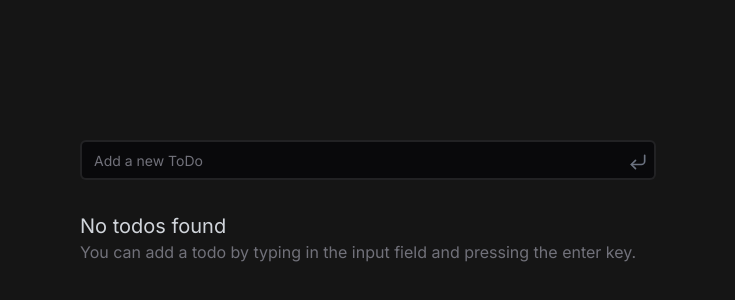
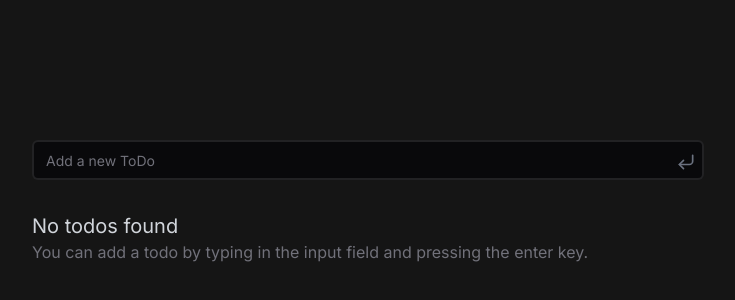
Before and after one commit to Biplo12/FTR-TODO-RT, a Next.js app: page / in a window 1280 px wide. Shown: the part 198-498 px from the top of the page, without its empty margins (272-1007 px from the left). Built offline with nearby package versions, Linux system fonts and the light colour scheme.

Commit message:
style: max width of container

```diff
--- a/src/components/TodoForm.tsx
+++ b/src/components/TodoForm.tsx
@@ -30,7 +30,7 @@ const TodoForm: React.FC = (): JSX.Element => {
   };
 
   return (
-    <div className="flex w-full max-w-xl relative items-center justify-center h-full">
+    <div className="flex w-full max-w-2xl relative items-center justify-center h-full">
       <Form {...form}>
         <form onSubmit={form.handleSubmit(onSubmit)} className="w-full">
           <FormField
--- a/src/components/TodoList/Partials/TodoItem.tsx
+++ b/src/components/TodoList/Partials/TodoItem.tsx
@@ -11,7 +11,7 @@ const TodoItem: React.FC<ITodoItem> = ({ todo }): JSX.Element => {
   const { handleCompleteTodo, handleDeleteTodo } = useTasks();
 
   return (
-    <div className="flex items-center justify-between w-full py-2">
+    <div className="flex items-center justify-between w-full py-2 gap-2">
       <div className="flex items-center gap-2">
         <button onClick={() => handleCompleteTodo(todo.id)}>
           {todo.isCompleted ? (
--- a/src/components/TodoList/TodoList.tsx
+++ b/src/components/TodoList/TodoList.tsx
@@ -11,7 +11,7 @@ const TodoList: React.FC = (): JSX.Element => {
 
   if (!todos.length) {
     return (
-      <div className="w-full max-w-xl flex flex-col items-start justify-start">
+      <div className="w-full max-w-2xl flex flex-col items-start justify-start">
         <h1 className="text-gray-300 text-xl">No todos found</h1>
         <p className="text-muted-foreground">
           You can add a todo by typing in the input field and pressing the enter
@@ -22,7 +22,7 @@ const TodoList: React.FC = (): JSX.Element => {
   }
 
   return (
-    <div className="w-full max-w-xl flex flex-col items-start justify-start">
+    <div className="w-full max-w-2xl flex flex-col items-start justify-start">
       <div className="flex items-center justify-between w-full gap-2">
         <h1 className="text-gray-300">
           <span className="text-muted-foreground">
```
